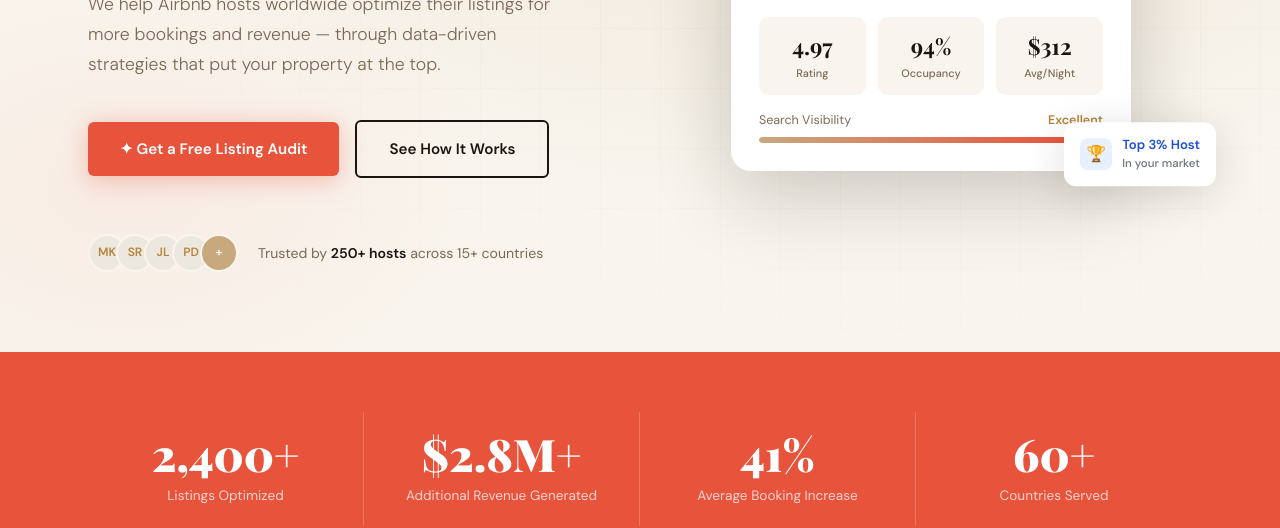
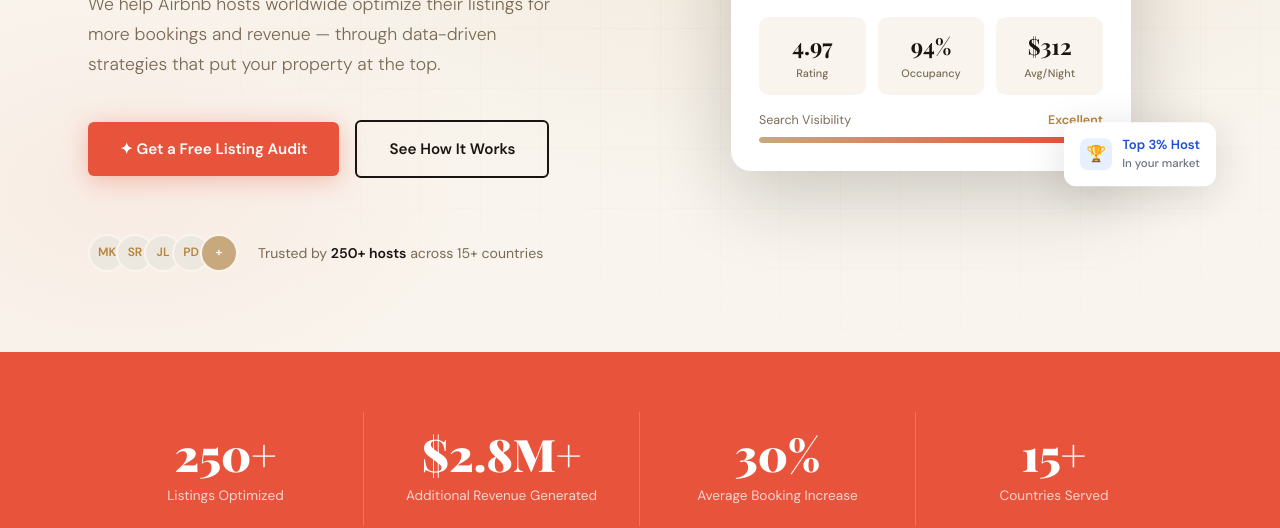
Before and after one commit to ItIsShaq/hostlift-website, a plain HTML site: page index.html in a window 1280 px wide. Shown: the part 452-980 px from the top of the page. Drawn offline with nearby package versions, Linux system fonts and the light colour scheme; a web font is replaced by a local one.

Commit message:
Update index.html

```diff
--- a/index.html
+++ b/index.html
@@ -891,7 +891,7 @@
   <div class="container">
     <div class="stats-inner">
       <div class="stat-item">
-        <div class="stat-val">2,400+</div>
+        <div class="stat-val">250+</div>
         <div class="stat-label">Listings Optimized</div>
       </div>
       <div class="stat-item">
@@ -899,11 +899,11 @@
         <div class="stat-label">Additional Revenue Generated</div>
       </div>
       <div class="stat-item">
-        <div class="stat-val">41%</div>
+        <div class="stat-val">30%</div>
         <div class="stat-label">Average Booking Increase</div>
       </div>
       <div class="stat-item">
-        <div class="stat-val">60+</div>
+        <div class="stat-val">15+</div>
         <div class="stat-label">Countries Served</div>
       </div>
     </div>
```
